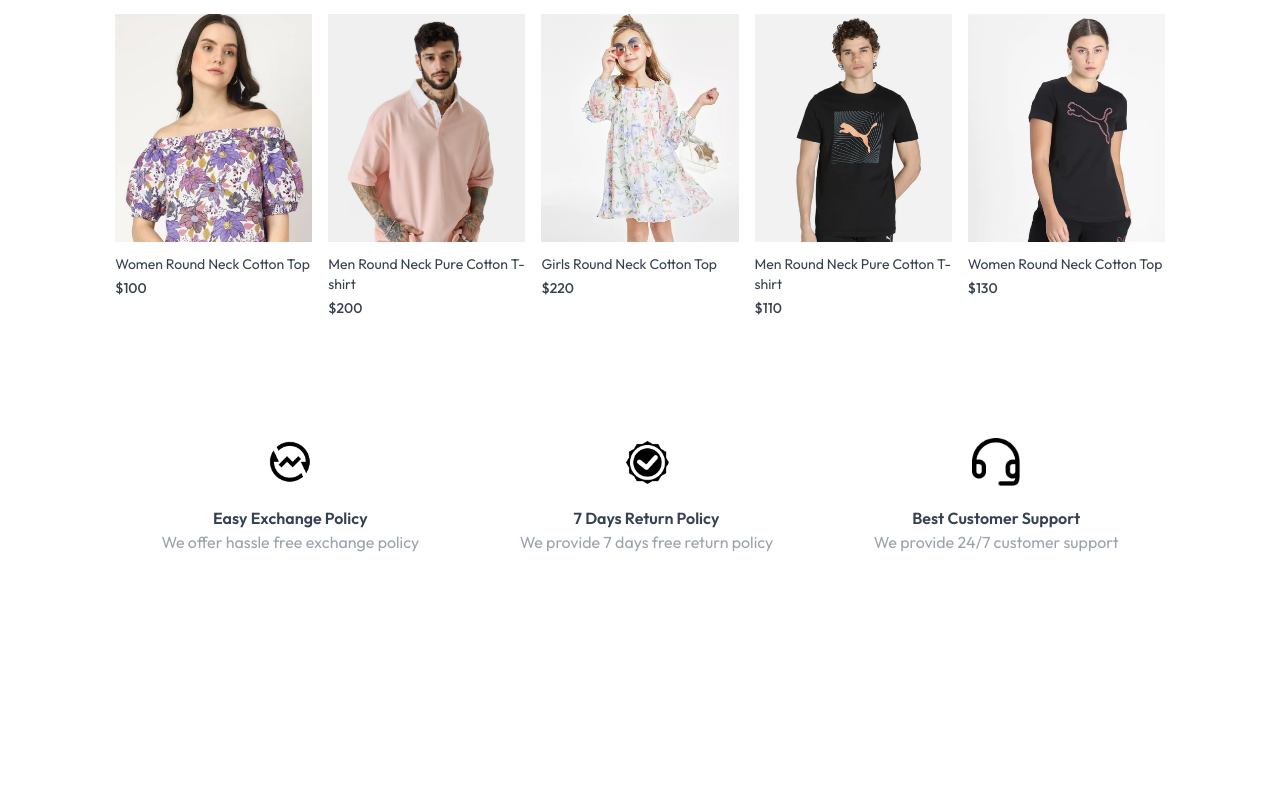
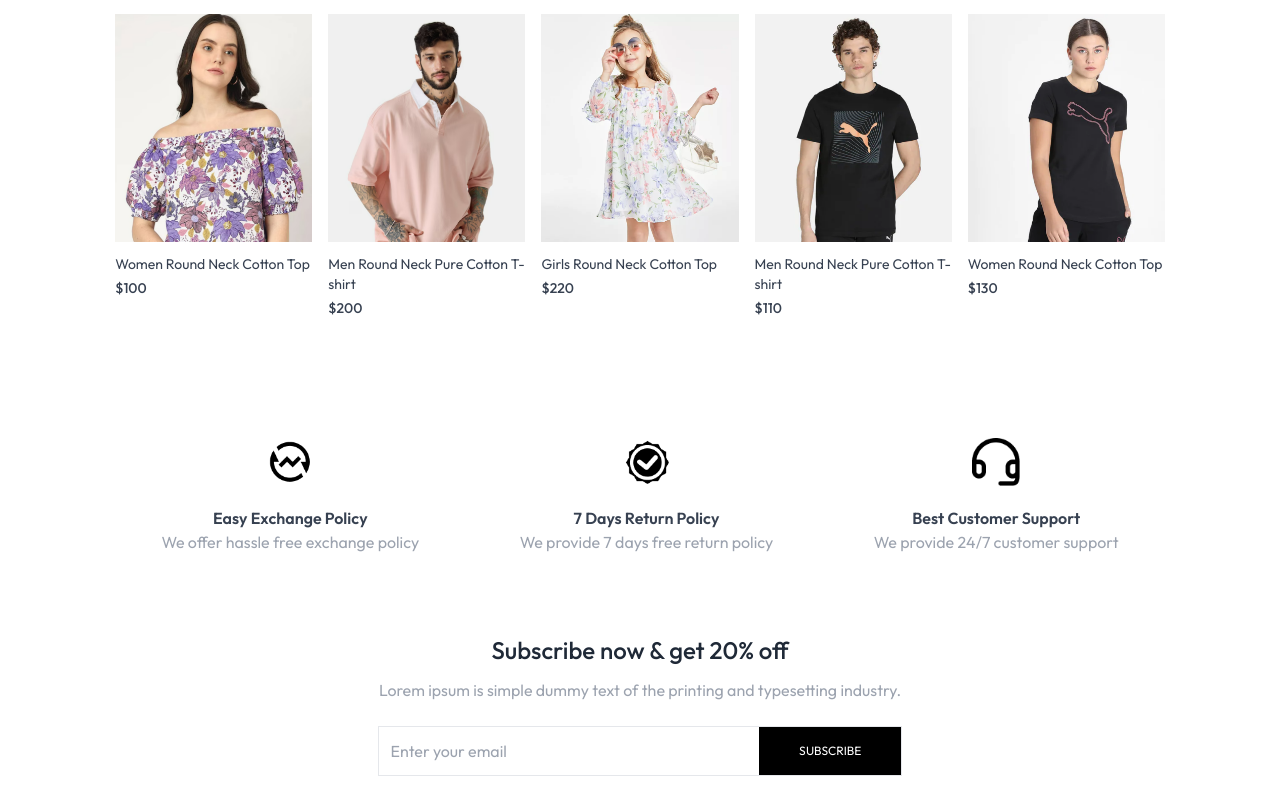
Before and after one commit to amanxsyed/E-commerce-Store-Web-App, a React (Vite) app in the folder Frontend/: page / in a window 1280 px wide. Shown: the part 1519-2319 px from the top of the page. Before the commit the page ends 2153 px from the top, so only its background shows below. Built offline with nearby package versions, Linux system fonts and the light colour scheme.

Commit message:
Add NewsletterBox component for newsletter  subscription via email on the homepage

```diff
--- /dev/null
+++ b/Frontend/src/components/NewsletterBox.jsx
@@ -0,0 +1,27 @@
+import React from 'react'
+
+const NewsletterBox = () => {
+    const onSubmithandler = (e) => {
+        e.preventDefault()
+        const email = e.target[0].value
+        if (email) {
+            alert(`Subscribed with ${email}`)
+            e.target[0].value = ''
+        } else {
+            alert('Please enter a valid email')
+        }
+    }
+
+  return (
+    <div className='text-center'>
+        <p className='text-2xl font-medium text-gray-800'>Subscribe now & get 20% off</p>
+        <p className='text-gray-400 mt-3'>Lorem ipsum is simple dummy text of the printing and typesetting industry.</p>
+        <form onSubmit={onSubmithandler} className='w-full sm:w-1/2 flex items-center gap-3 mx-auto my-6 border pl-3'>
+            <input type="email" placeholder='Enter your email' className='w-full sm:flex-1 outline-none required' />
+            <button type="submit" className='bg-black text-white text-xs px-10 py-4'>SUBSCRIBE</button>
+        </form>
+    </div>
+  )
+}
+
+export default NewsletterBox
--- a/Frontend/src/pages/Home.jsx
+++ b/Frontend/src/pages/Home.jsx
@@ -3,6 +3,7 @@
 import LatestCollection from '../components/LatestCollection'
 import BestSeller from '../components/BestSeller'
 import OurPolicy from '../components/OurPolicy'
+import NewsletterBox from '../components/NewsletterBox'
 
 const Home = () => {
   return (
@@ -11,6 +12,7 @@
       <LatestCollection/>
       <BestSeller/>
       <OurPolicy/>
+      <NewsletterBox/>
     </div>
   )
 }
```
